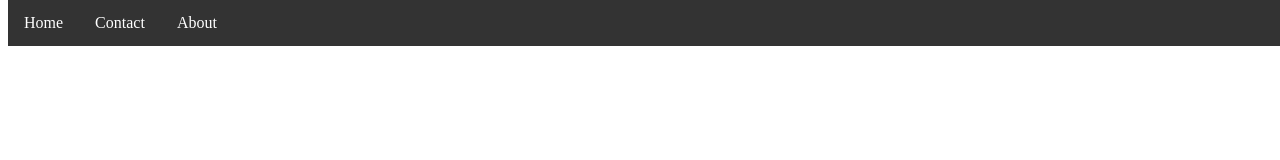
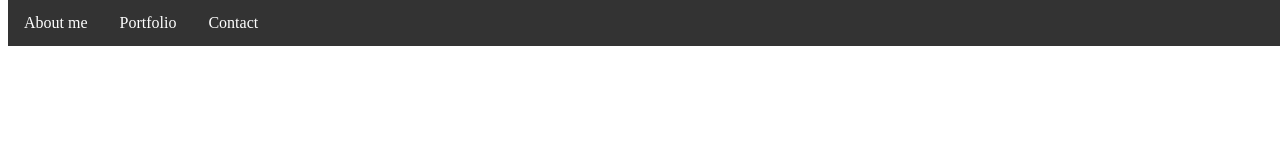
Before and after one commit to FredAtei/Portfolio-a, a plain HTML site: page index.html in a window 1280 px wide. Shown: the top 160 px of the page. Drawn offline with Linux system fonts and the light colour scheme.

Commit message:
modify page names

```diff
--- a/index.html
+++ b/index.html
@@ -13,9 +13,9 @@
 <body>
 
   <ul>
-    <li><a href="home.html">Home</a></li>
-    <li><a href="contact.html">Contact</a></li>
-    <li><a href="about.html">About</a></li>
+    <li><a href="home.html">About me</a></li>
+    <li><a href="contact.html">Portfolio</a></li>
+    <li><a href="about.html">Contact</a></li>
   </ul>
 
   <div class="first-text">Hello, I'm <span>Fred Atei</span>.
```
